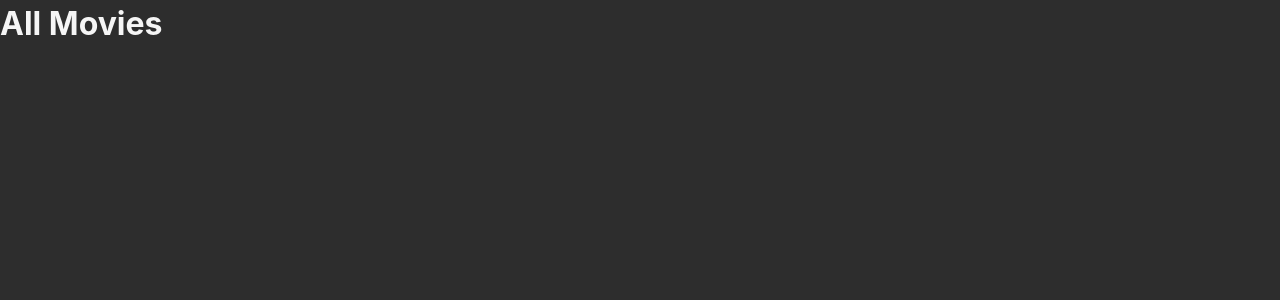
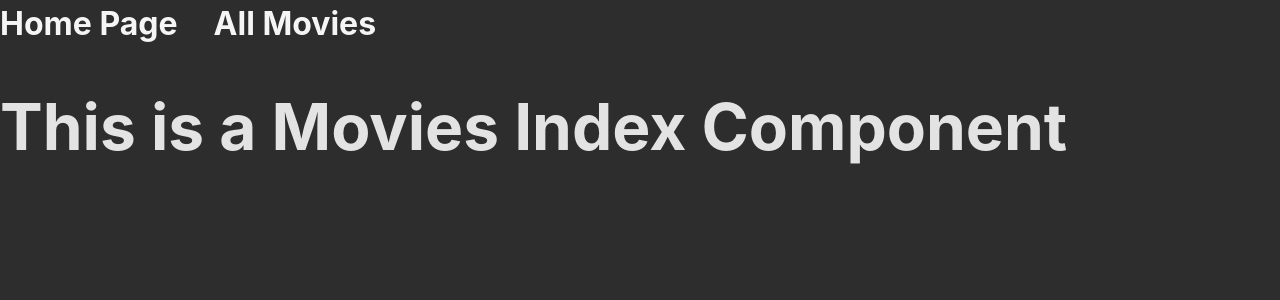
Before and after one commit to brooklinlee/star-wars-api-films, a React (Vite) app: page /movies in a window 1280 px wide. Before the commit this address had no page. Shown: the top 300 px of the page. Built offline with nearby package versions, Linux system fonts and the light colour scheme.

Commit message:
stub up Movies.jsx component

```diff
--- a/src/App.jsx
+++ b/src/App.jsx
@@ -4,6 +4,7 @@ import { useState } from 'react'
 
 // pages
 import Landing from './pages/Landing'
+import Movies from './pages/Movies/Movies'
 
 // components
 import NavBar from './components/Nav'
@@ -19,6 +20,7 @@ function App() {
       <NavBar />
       <Routes>
         <Route path='/' element={<Landing />}></Route>
+        <Route path='/movies' element={<Movies />}></Route>
       </Routes>
     </>
   )
--- a/src/components/Nav.jsx
+++ b/src/components/Nav.jsx
@@ -6,6 +6,7 @@ import { NavLink } from "react-router-dom"
 const NavBar = () => {
   return (
     <nav>
+    <NavLink to="/">Home Page</NavLink>
     <NavLink to="/movies">All Movies</NavLink>
     </nav>
 
--- /dev/null
+++ b/src/pages/Movies/Movies.jsx
@@ -0,0 +1,9 @@
+const Movies = () => {
+  return (
+    <>
+    <h1>This is a Movies Index Component</h1>
+    </>
+  )
+}
+
+export default Movies
```
Also changed, not shown: src/pages/Movies/Movies.css (added).
